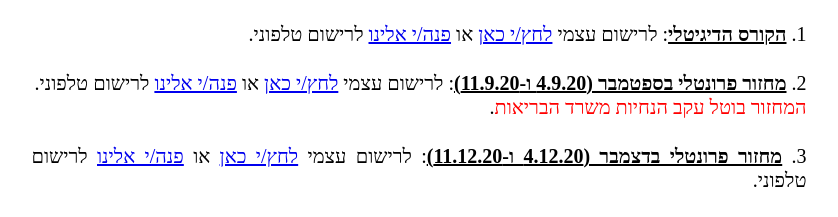
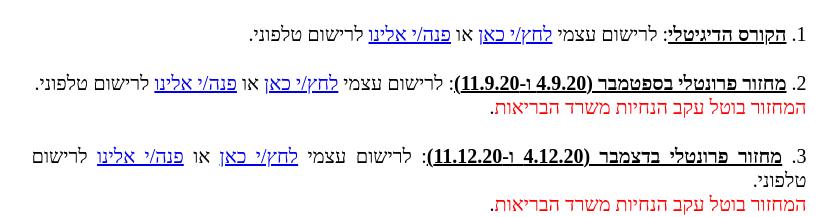
Before and after one commit to maronen1/Simplifynance, a plain HTML site: page financial_freedom_pre_registration.html in a window 1280 px wide. Shown: the part 589-806 px from the top of the page, without its empty margins (221-1059 px from the left). Drawn offline with Linux system fonts and the light colour scheme; a web font is replaced by a local one.

```diff
--- a/financial_freedom_pre_registration.html
+++ b/financial_freedom_pre_registration.html
@@ -61,7 +61,9 @@
 <p style="text-align: justify; color: #000000; font-size: 20px; padding-top: 15px;">2. <b><u>מחזור פרונטלי בספטמבר (4.9.20 ו-11.9.20)</u></b>: לרישום עצמי <a target="_blank" href="https://secure.cardcom.solutions/e/xFHE">לחץ/י כאן</a> או <a target="_blank" href="/contactsoon">פנה/י אלינו</a> לרישום טלפוני.
 <br><span style="color:red;">המחזור בוטל עקב הנחיות משרד הבריאות</span>.
 </p>
-<p style="text-align: justify; color: #000000; font-size: 20px; padding-top: 15px;">3. <b><u>מחזור פרונטלי בדצמבר (4.12.20 ו-11.12.20)</u></b>: לרישום עצמי <a target="_blank" href="https://secure.cardcom.solutions/e/xFHi">לחץ/י כאן</a> או <a target="_blank" href="/contactsoon">פנה/י אלינו</a> לרישום טלפוני.</p>
+<p style="text-align: justify; color: #000000; font-size: 20px; padding-top: 15px;">3. <b><u>מחזור פרונטלי בדצמבר (4.12.20 ו-11.12.20)</u></b>: לרישום עצמי <a target="_blank" href="https://secure.cardcom.solutions/e/xFHi">לחץ/י כאן</a> או <a target="_blank" href="/contactsoon">פנה/י אלינו</a> לרישום טלפוני.
+<br><span style="color:red;">המחזור בוטל עקב הנחיות משרד הבריאות</span>.
+</p>
 <p style="text-align: justify; color: #000000; font-size: 20px; padding-top: 15px;">4. <b><u>תתזכרו אותי בבקשה</u></b>: המחזורים הפרונטליים הקרובים לא מסתדרים לך? את/ה עוד לא בטוח/ה אם תוכל/י להגיע? <a target="_blank" href="/next_course">לחץ/י כאן</a> להשארת פרטים ואנחנו נתזכר אותך בסמוך למועדים הקרובים והעתידיים.</p>
 <p style="text-align: justify; color: #000000; font-size: 20px; padding-top: 15px;">5. <b><u>שאלות ובירורים</u></b>: יש לך שאלה לגבי הקורס? רוצה לתאם הדרכה קבוצתית סגורה, התייעצות טלפונית או תכנון פיננסי אישי? <a target="_blank" href="/contactsoon">לחץ/י כאן להשארת פרטים</a> ונחזור אליך בהקדם.</p>
 <br>
```
